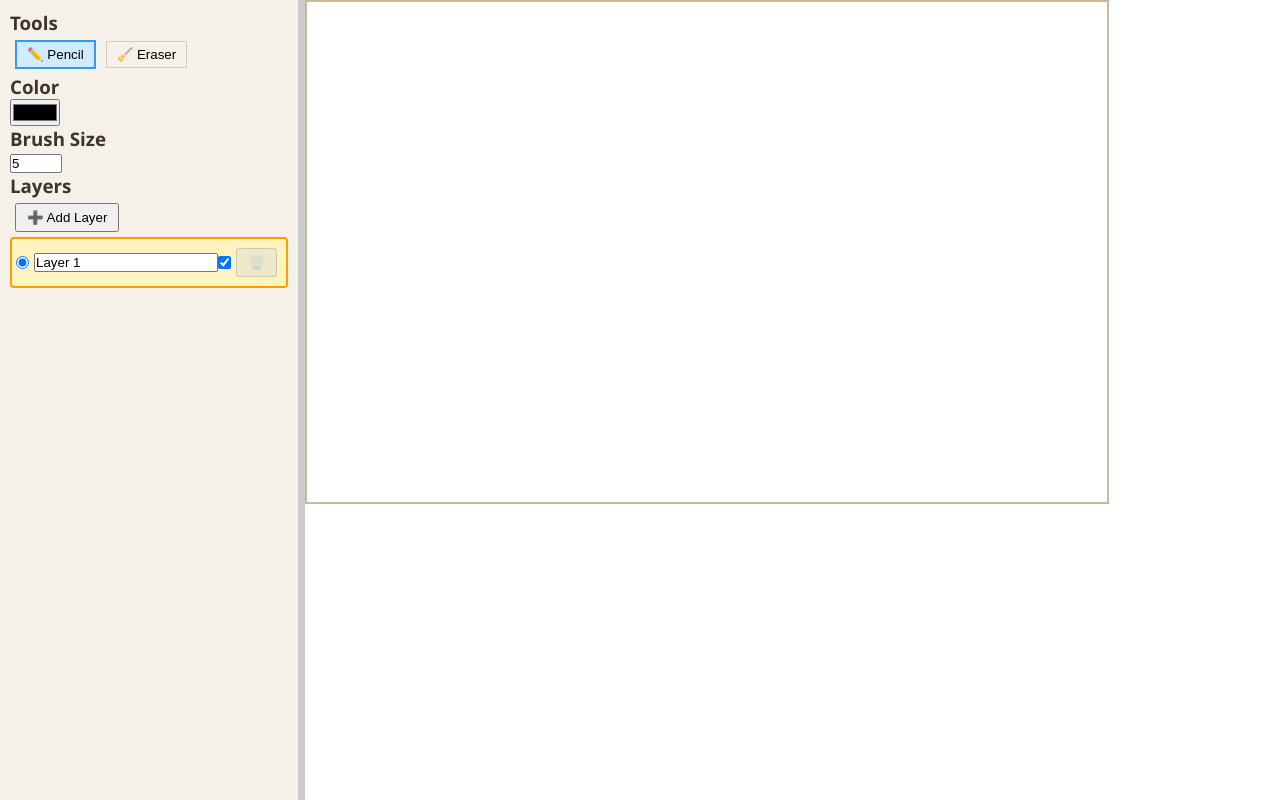
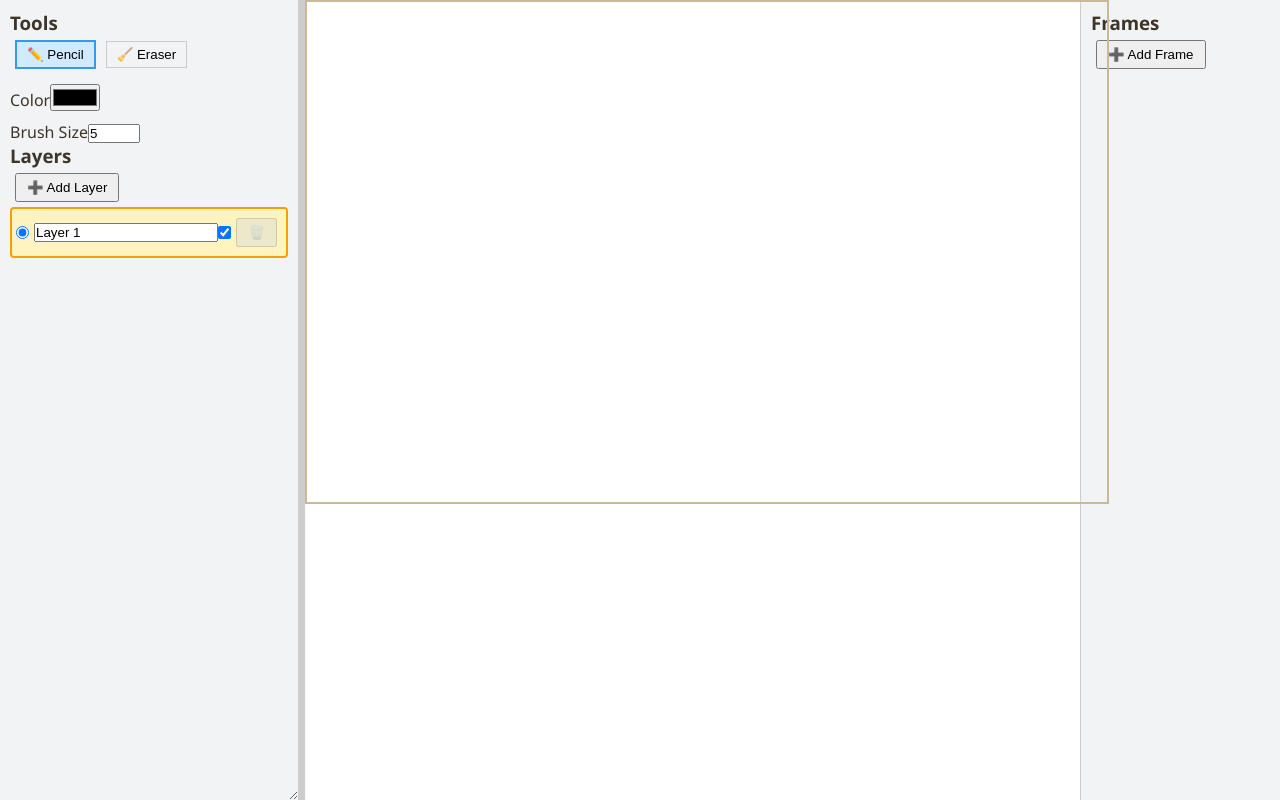
Before and after one commit to May8Craw/sketchan-app, a Next.js app: page / in a window 1280 px wide. Built offline with nearby package versions, Linux system fonts and the light colour scheme.

Commit message:
why was it so hard to just get a right toolbar

```diff
--- a/app/page.js
+++ b/app/page.js
@@ -4,19 +4,21 @@ import '../styles/style.css';
 import { useRef, useState, useEffect } from 'react';
 import React from 'react';
 
+// -- GLOBAL VARIABLES --
 let CHAR_LIMIT = 20;
 const TOOLBAR_MIN_SIZE = 300;
 const TOOLBAR_MAX_SIZE = 450;
 
 
 export default function PixelArtPage() {
-  const [layers, setLayers] = useState([
-    { id: 1, name: 'Layer 1', visible: true }
-  ]);
+  // --- Layer Variables ---
+  const [layers, setLayers] = useState([{ id: 1, name: 'Layer 1', visible: true }]);
 
+  // --- Toolbar Resizing Variables ---
   const [toolbarWidth, setToolbarWidth] = useState(TOOLBAR_MIN_SIZE);
   const isResizing = useRef(false);
 
+  // --- Toolbar Button Variables ---
   const [activeLayer, setActiveLayer] = useState(0);
   const [tool, setTool] = useState('pencil');
   const [color, setColor] = useState('#000000');
@@ -26,8 +28,23 @@ export default function PixelArtPage() {
 
   const canvasRefs = useRef([]);
 
+// --- Circle Preview Brush Size ---
   const previewCanvasRef = useRef(null);
   const [mousePos, setMousePos] = useState(null);
+
+// --- Animation frame states ---
+  const canvasRef = useRef(null);
+  const ctxRef = useRef(null);
+  const [frames, setFrames] = useState([]);
+  const [currentFrameIndex, setCurrentFrameIndex] = useState(0);
+
+
+{/*
+
+      vvvvv ACTUAL FUNCTIONS USED IN THE PROGRAM vvvvv
+
+*/}
+
 
   // --- Toolbar resizing ---
   const startResize = () => {
@@ -46,29 +63,6 @@ export default function PixelArtPage() {
     setToolbarWidth(Math.min(newWidth,TOOLBAR_MAX_SIZE));
   };
 
-  useEffect(() => {
-    window.addEventListener('mousemove', handleResize);
-    window.addEventListener('mouseup', stopResize);
-    return () => {
-      window.removeEventListener('mousemove', handleResize);
-      window.removeEventListener('mouseup', stopResize);
-    };
-  }, []);
-
-  useEffect(() => {
-  const previewCtx = previewCanvasRef.current.getContext('2d');
-  previewCtx.clearRect(0, 0, previewCanvasRef.current.width, previewCanvasRef.current.height);
-
-  if (mousePos) {
-    previewCtx.beginPath();
-    previewCtx.arc(mousePos.x, mousePos.y, brushSize / 2, 0, Math.PI * 2);
-    previewCtx.strokeStyle = 'rgba(0,0,0,0.5)'; // faint outline
-    previewCtx.lineWidth = 1;
-    previewCtx.stroke();
-  }
-}, [mousePos, brushSize]);
-
-
   // --- Drawing ---
   const startDrawing = (e, layerIndex) => {
     setMousePos(null); // hide preview while drawing
@@ -83,6 +77,16 @@ export default function PixelArtPage() {
     setMousePos(null); // hide preview when mouse leaves or stops
     setIsDrawing(false);
     setLastPos(null);
+
+    // Save current frame state (animation)
+    const canvas = canvasRef.current;
+    const newFrames = [...frames];
+
+    // Prevent null errors
+    if (!canvas || !ctx) return;
+
+    newFrames[currentFrameIndex] = ctxRef.current.getImageData(0, 0, canvas.width, canvas.height);
+    setFrames(newFrames);
   };
 
   const draw = (e, layerIndex) => {
@@ -113,7 +117,6 @@ export default function PixelArtPage() {
     // Reset to normal mode after stroke
     ctx.globalCompositeOperation = 'source-over';
   };
-
 
 
   // --- Layer management ---
@@ -185,7 +188,6 @@ export default function PixelArtPage() {
   });
 };
 
-
 const handleMouseDown = (e) => {
     setDragging(true);
     setOffset({
@@ -194,19 +196,106 @@ const handleMouseDown = (e) => {
     });
   };
 
+    // --- Animation Frame controls ---
+  const addFrame = () => {
+    const canvas = canvasRef.current;
+    const ctx = ctxRef.current;
 
+
+
+    ctx.clearRect(0, 0, canvas.width, canvas.height);
+    const newFrame = ctx.getImageData(0, 0, canvas.width, canvas.height);
+    setFrames([...frames, newFrame]);
+    setCurrentFrameIndex(frames.length);
+  };
+
+  const deleteFrame = (index) => {
+    if (frames.length <= 1) return;
+    const newFrames = frames.filter((_, i) => i !== index);
+    setFrames(newFrames);
+    setCurrentFrameIndex(Math.max(0, index - 1));
+  };
+
+    {/*
+
+      vvvvv EFFECTS / ACTIONS USED IN THE PROGRAM vvvvv
+
+*/}
+
+
+  // --- I THINK this allows you to actually resize the left toolbar --
+  useEffect(() => {
+    window.addEventListener('mousemove', handleResize);
+    window.addEventListener('mouseup', stopResize);
+    return () => {
+      window.removeEventListener('mousemove', handleResize);
+      window.removeEventListener('mouseup', stopResize);
+    };
+  }, []);
+
+  // --- Show a preview of the brush size before drawing anything ---
+  useEffect(() => {
+  const previewCtx = previewCanvasRef.current.getContext('2d');
+  previewCtx.clearRect(0, 0, previewCanvasRef.current.width, previewCanvasRef.current.height);
+
+  if (mousePos) {
+    previewCtx.beginPath();
+    previewCtx.arc(mousePos.x, mousePos.y, brushSize / 2, 0, Math.PI * 2);
+    previewCtx.strokeStyle = 'rgba(0,0,0,0.5)'; // faint outline
+    previewCtx.lineWidth = 1;
+    previewCtx.stroke();
+  }
+}, [mousePos, brushSize]);
+
+
+ // --- Initialize canvas ---
+  useEffect(() => {
+    if (!canvasRef.current) return; // Prevent null errors
+    const canvas = canvasRef.current;
+    canvas.width = 500;
+    canvas.height = 400;
+
+    const ctx = canvas.getContext('2d');
+    if (!ctx) return; // Prevent null if context can't be created
+    ctx.lineCap = 'round';
+    ctx.strokeStyle = color;
+    ctx.lineWidth = brushSize;
+    ctxRef.current = ctx;
+
+    // Start with one blank frame
+    if (frames.length === 0) {
+      setFrames([ctx.getImageData(0, 0, canvas.width, canvas.height)]);
+    }
+  }, []);
+
+  // --- Load current frame into canvas ---
+  useEffect(() => {
+    if (frames[currentFrameIndex] && ctxRef.current) {
+      ctxRef.current.putImageData(frames[currentFrameIndex], 0, 0);
+    }
+  }, [currentFrameIndex, frames]);
+
+  {/*
+
+      vvvvv WHAT DISPLAYS ON THE ACTUAL SCREEN (FRONTEND) vvvvv
+
+*/}
+
+
+ {/*
 
   return (
     <div style={{ display: 'flex', height: '100vh' }}>
-      {/* Toolbar */}
+
+      {/* Left Toolbar (Drawing Tools) *.............../}
       <div
         style={{
           width: toolbarWidth,
           borderRight: '2px solid #ccc',
           padding: '10px',
           boxSizing: 'border-box'
-        }}
-      >
+        }}>
+
         <h3>Tools</h3>
         <button
           onClick={() => setTool('pencil')}
@@ -250,6 +339,8 @@ const handleMouseDown = (e) => {
           onChange={(e) => setBrushSize(Number(e.target.value))}
         />
 
+
+    {/* Layers *................/}
         <h3>Layers</h3>
         <button onClick={addLayer} disabled={layers.length >= 10}>
           ➕ Add Layer
@@ -303,7 +394,7 @@ const handleMouseDown = (e) => {
 
       </div>
 
-      {/* Resize Handle */}
+      {/* Resize Left Toolbar Handle *........................./}
       <div
         style={{
           width: '5px',
@@ -313,16 +404,10 @@ const handleMouseDown = (e) => {
         onMouseDown={startResize}
       ></div>
 
-      {/* Canvas Area */}
-      <div
-        style={{
-          flex: 1,
-          position: 'relative',
-          background: '#fff'
-        }}>
-      <div style={{ position: 'relative', flex: 1 }}>
+      {/* Canvas Area *............................./}
+      <div style={{ flex: 1, display: 'flex', justifyContent: 'center', alignItems: 'center' }}>
 
-      {/* Layer Canvases */}
+      {/* Layer Canvases *............................../}
       {[...layers].map((layer, index) => (
         <canvas
           key={layer.id}
@@ -348,7 +433,7 @@ const handleMouseDown = (e) => {
       ))}
     </div>
 
-     {/* Brush preview overlay */}
+     {/* Brush preview overlay *................./}
       <canvas
         ref={(el) => (previewCanvasRef.current = el)}
         width={800}
@@ -362,8 +447,298 @@ const handleMouseDown = (e) => {
         }}
       />
 
+{/* RIGHT TOOLBAR (Frame Previewer) *................./}
+    <div
+      style={{
+        width: '200px',
+        backgroundColor: '#f1f3f5',
+        borderLeft: '1px solid #ccc',
+        padding: '10px',
+        overflowY: 'auto'
+      }}
+    >
+      <h3>Frames</h3>
+      {frames.map((frame, index) => (
+        <div
+          key={index}
+          style={{
+            border: index === currentFrameIndex ? '2px solid blue' : '1px solid gray',
+            marginBottom: '5px',
+            cursor: 'pointer',
+            position: 'relative'
+          }}
+          onClick={() => setCurrentFrameIndex(index)}
+        >
+          <canvas
+            width={100}
+            height={80}
+            ref={(previewCanvas) => {
+              if (previewCanvas && frame) {
+                const previewCtx = previewCanvas.getContext('2d');
+                previewCtx.putImageData(frame, 0, 0);
+              }
+            }}
+          />
+          <button
+            style={{
+              position: 'absolute',
+              top: 0,
+              right: 0,
+              background: 'red',
+              color: 'white',
+              border: 'none',
+              cursor: 'pointer'
+            }}
+            onClick={(e) => {
+              e.stopPropagation();
+              deleteFrame(index);
+            }}
+          >
+            ✕
+          </button>
+        </div>
+      ))}
+
+      <button onClick={addFrame} style={{ width: '100%', marginTop: '10px' }}>
+        ➕ Add Frame
+      </button>
+    </div>
+
+  </div>
+
+  );
+
+*/}
+
+
+
+
+
+
+
+
+
+
+
+
+
+
+
+  return (
+  <div style={{ display: 'flex', height: '100vh', overflow: 'hidden' }}>
+    {/* LEFT TOOLBAR */}
+    <div
+      style={{
+        width: toolbarWidth,
+        background: '#f1f3f5',
+        padding: '10px',
+        borderRight: '2px solid #ccc',
+        resize: 'horizontal',
+        overflow: 'auto'
+      }}
+    >
+      <h3>Tools</h3>
+      <button
+        onClick={() => setTool('pencil')}
+        style={{
+          backgroundColor: tool === 'pencil' ? '#d0ebff' : 'transparent',
+          border: tool === 'pencil' ? '2px solid #339af0' : '1px solid #ccc',
+          padding: '5px 10px',
+          marginRight: '5px',
+          cursor: 'pointer'
+        }}
+      >
+        ✏️ Pencil
+      </button>
+      <button
+        onClick={() => setTool('eraser')}
+        style={{
+          backgroundColor: tool === 'eraser' ? '#ffe3e3' : 'transparent',
+          border: tool === 'eraser' ? '2px solid #f03e3e' : '1px solid #ccc',
+          padding: '5px 10px',
+          cursor: 'pointer'
+        }}
+      >
+        🧹 Eraser
+      </button>
+
+      <div style={{ marginTop: '10px' }}>
+        <label>Color</label>
+        <input type="color" value={color} onChange={(e) => setColor(e.target.value)} />
+      </div>
+
+      <div style={{ marginTop: '10px' }}>
+        <label>Brush Size</label>
+        <input
+          type="number"
+          min="1"
+          max="50"
+          value={brushSize}
+          onChange={(e) => setBrushSize(Number(e.target.value))}
+        />
+      </div>
+
+      {/* Layers */}
+        <h3>Layers</h3>
+        <button onClick={addLayer} disabled={layers.length >= 10}>
+          ➕ Add Layer
+        </button>
+
+        <ul style={{ listStyle: 'none', padding: 0 }}>
+      {layers.map((layer, index) => (
+        <li
+          key={layer.id}
+          draggable
+          onDragStart={() => handleDragStart(index)}
+          onDragEnter={() => handleDragEnter(index)}
+          onDragEnd={handleDrop}
+          style={{
+            display: 'flex',
+            alignItems: 'center',
+            backgroundColor: index === activeLayer ? '#fff3bf' : 'transparent', // yellow highlight
+            border: index === activeLayer ? '2px solid #f59f00' : '1px solid transparent',
+            padding: '4px',
+            cursor: 'grab',
+            borderRadius: '4px'
+          }}
+        >
+          <input
+            type="radio"
+            checked={index === activeLayer}
+            onChange={() => setActiveLayer(index)}
+          />
+          <input
+            type="text"
+            value={layer.name}
+            onChange={(e) => renameLayer(index, e.target.value)}
+            style={{ flex: 1, marginLeft: '5px' }}
+          />
+          <input
+            type="checkbox"
+            checked={layer.visible}
+            onChange={() => toggleVisibility(index)}
+            title="Toggle visibility"
+          />
+          <button
+            onClick={() => removeLayer(index)}
+            disabled={layers.length === 1}
+            style={{ marginLeft: '5px' }}
+          >
+            🗑️
+          </button>
+        </li>
+      ))}
+    </ul>
 
       </div>
+
+      {/* Resize Left Toolbar Handle */}
+      <div
+        style={{
+          width: '5px',
+          cursor: 'col-resize',
+          background: '#ccc'
+        }}
+        onMouseDown={startResize}
+      ></div>
+
+
+
+    {/* CENTER CANVAS AREA */}
+    <div
+      style={{
+        flex: 1,
+        position: 'relative',
+        background: '#fff'
+        }}>
+
+      {/* Layer Canvases */}
+      {layers.map((layer, index) => (
+        <canvas
+          key={layer.id}
+          ref={(el) => (canvasRefs.current[index] = el)}
+          width={800}
+          height={500}
+          style={{
+            position: 'absolute',
+            top: 0,
+            left: 0,
+            zIndex: index,
+            display: layer.visible ? 'block' : 'none',
+            pointerEvents: index === activeLayer ? 'auto' : 'none'
+          }}
+          onMouseDown={(e) => startDrawing(e, index)}
+          onMouseMove={(e) => {
+            draw(e, index);
+            if (index === activeLayer && !isDrawing) handleMouseMovePreview(e);
+          }}
+          onMouseUp={() => stopDrawing(index)}
+          onMouseLeave={() => stopDrawing(index)}
+        />
+      ))}
+
+
+      {/* Brush preview overlay */}
+      <canvas
+        ref={(el) => (previewCanvasRef.current = el)}
+        width={800}
+        height={500}
+        style={{
+          position: 'absolute',
+          top: 0,
+          left: 0,
+          zIndex: layers.length + 1,
+          pointerEvents: 'none'
+        }}
+      />
     </div>
-  );
+
+    {/* RIGHT TOOLBAR (Frame Previewer) */}
+    <div
+      style={{
+        width: '200px',
+        background: '#f1f3f5',
+        padding: '10px',
+        borderLeft: '1px solid #ccc',
+        overflowY: 'auto'
+      }}
+    >
+      <h3>Frames</h3>
+      {frames.map((frame, index) => (
+        <div
+          key={index}
+          style={{
+            border: index === currentFrameIndex ? '2px solid #339af0' : '1px solid #ccc',
+            marginBottom: '5px',
+            padding: '5px',
+            cursor: 'pointer'
+          }}
+          onClick={() => setCurrentFrameIndex(index)}
+        >
+          <canvas
+            width={100}
+            height={60}
+            ref={(previewCanvas) => {
+              if (previewCanvas && frame) {
+                const previewCtx = previewCanvas.getContext('2d');
+                previewCtx.putImageData(frame, 0, 0);
+              }
+            }}
+          />
+          <button
+            onClick={(e) => {
+              e.stopPropagation();
+              deleteFrame(index);
+            }}
+          >
+            ✕
+          </button>
+        </div>
+      ))}
+
+      <button onClick={addFrame}>➕ Add Frame</button>
+    </div>
+  </div>
+);
+
 }
--- a/package.json
+++ b/package.json
@@ -9,6 +9,7 @@
     "lint": "eslint"
   },
   "dependencies": {
+    "framer-motion": "^13.3.0",
     "next": "16.3.5",
     "react": "19.2.8",
     "react-dom": "19.2.8"
```
Also changed, not shown: 1 other file (tests, documents, lock files or other folders).
